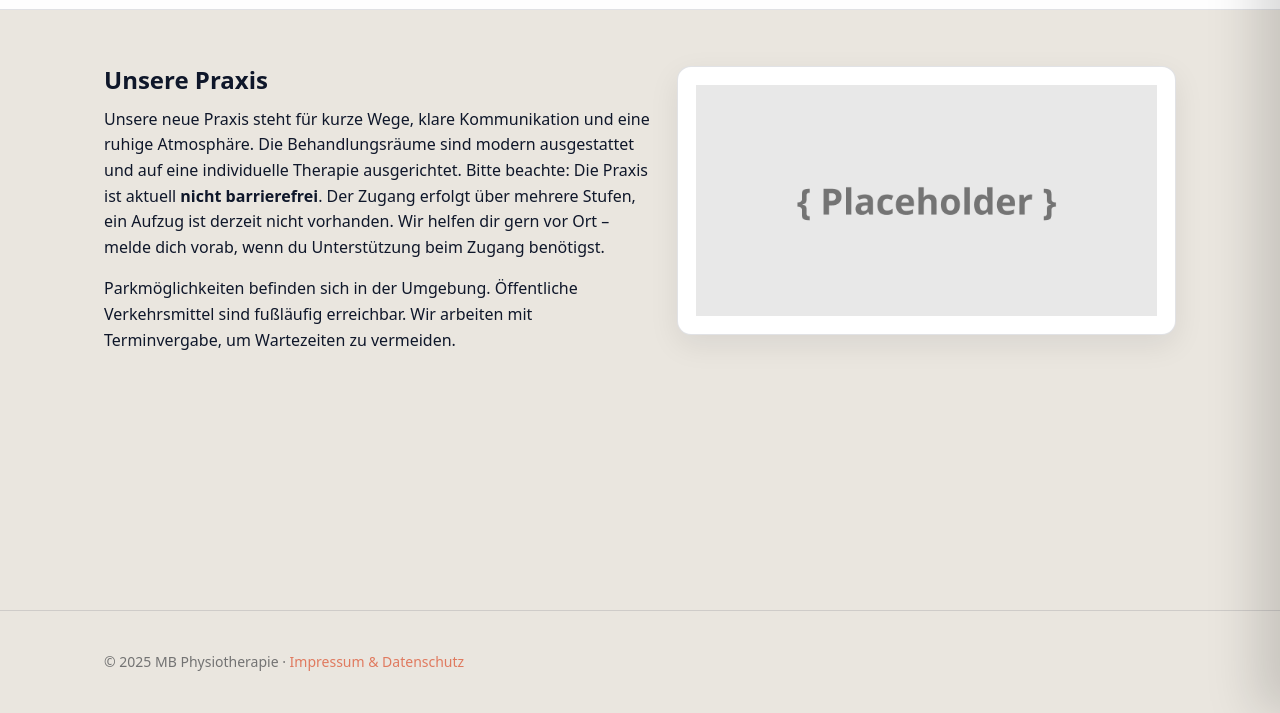
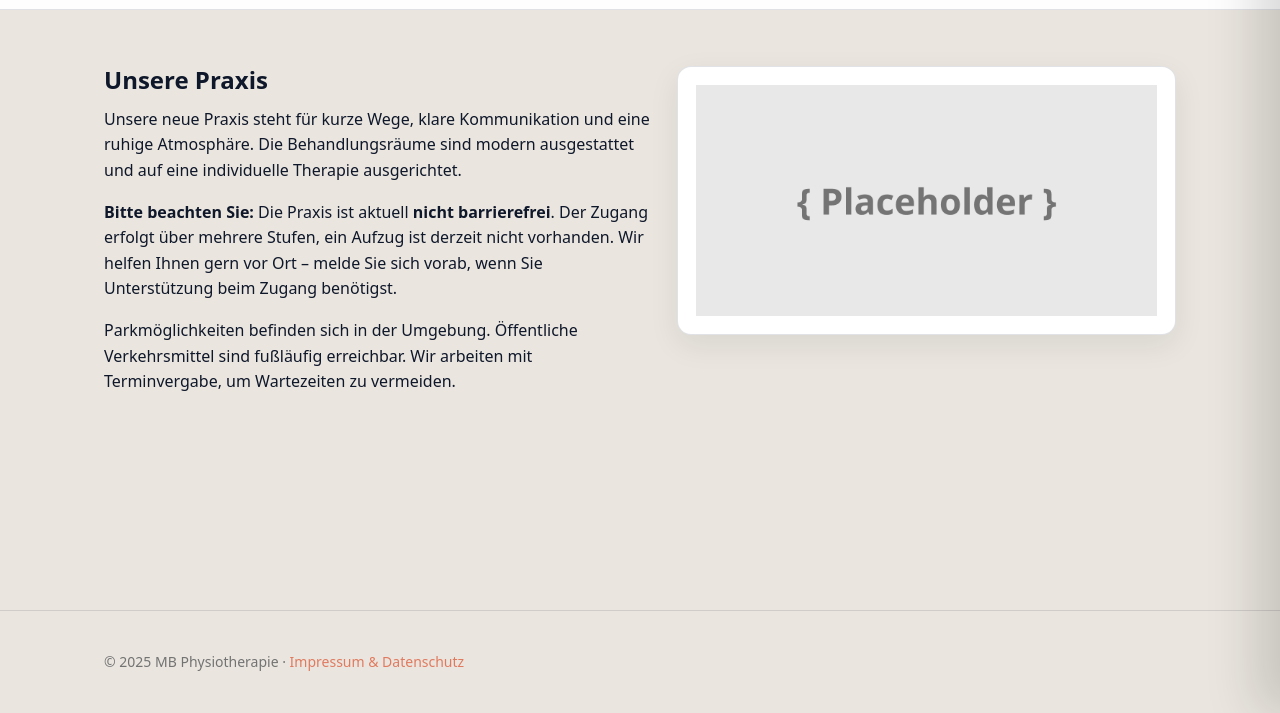
Before and after one commit to dennisclemens92-collab/mbphysiotherapie.github.io, a plain HTML site: page praxis.html in a window 1280 px wide. Shown: the part 87-800 px from the top of the page. Drawn offline with Linux system fonts and the light colour scheme.

Commit message:
Salutation adjusted throughout the pages

```diff
--- a/praxis.html
+++ b/praxis.html
@@ -26,10 +26,12 @@
         <h1>Unsere Praxis</h1>
         <p>
           Unsere neue Praxis steht für kurze Wege, klare Kommunikation und eine ruhige Atmosphäre.
-          Die Behandlungsräume sind modern ausgestattet und auf eine individuelle Therapie ausgerichtet.
-          Bitte beachte: Die Praxis ist aktuell <strong>nicht barrierefrei</strong>. Der Zugang erfolgt über
-          mehrere Stufen, ein Aufzug ist derzeit nicht vorhanden. Wir helfen dir gern vor Ort – melde dich
-          vorab, wenn du Unterstützung beim Zugang benötigst.
+          Die Behandlungsräume sind modern ausgestattet und auf eine individuelle Therapie ausgerichtet.<p>
+
+          </p>
+          <strong>Bitte beachten Sie: </strong> Die Praxis ist aktuell <strong>nicht barrierefrei</strong>. Der Zugang erfolgt über
+          mehrere Stufen, ein Aufzug ist derzeit nicht vorhanden. Wir helfen Ihnen gern vor Ort – melde Sie sich
+          vorab, wenn Sie Unterstützung beim Zugang benötigst.
         </p>
         <p>
           Parkmöglichkeiten befinden sich in der Umgebung. Öffentliche Verkehrsmittel sind fußläufig erreichbar.
```
Also changed, not shown: index.html (+1 -1 lines), leistungen.html (+1 -2 lines).
